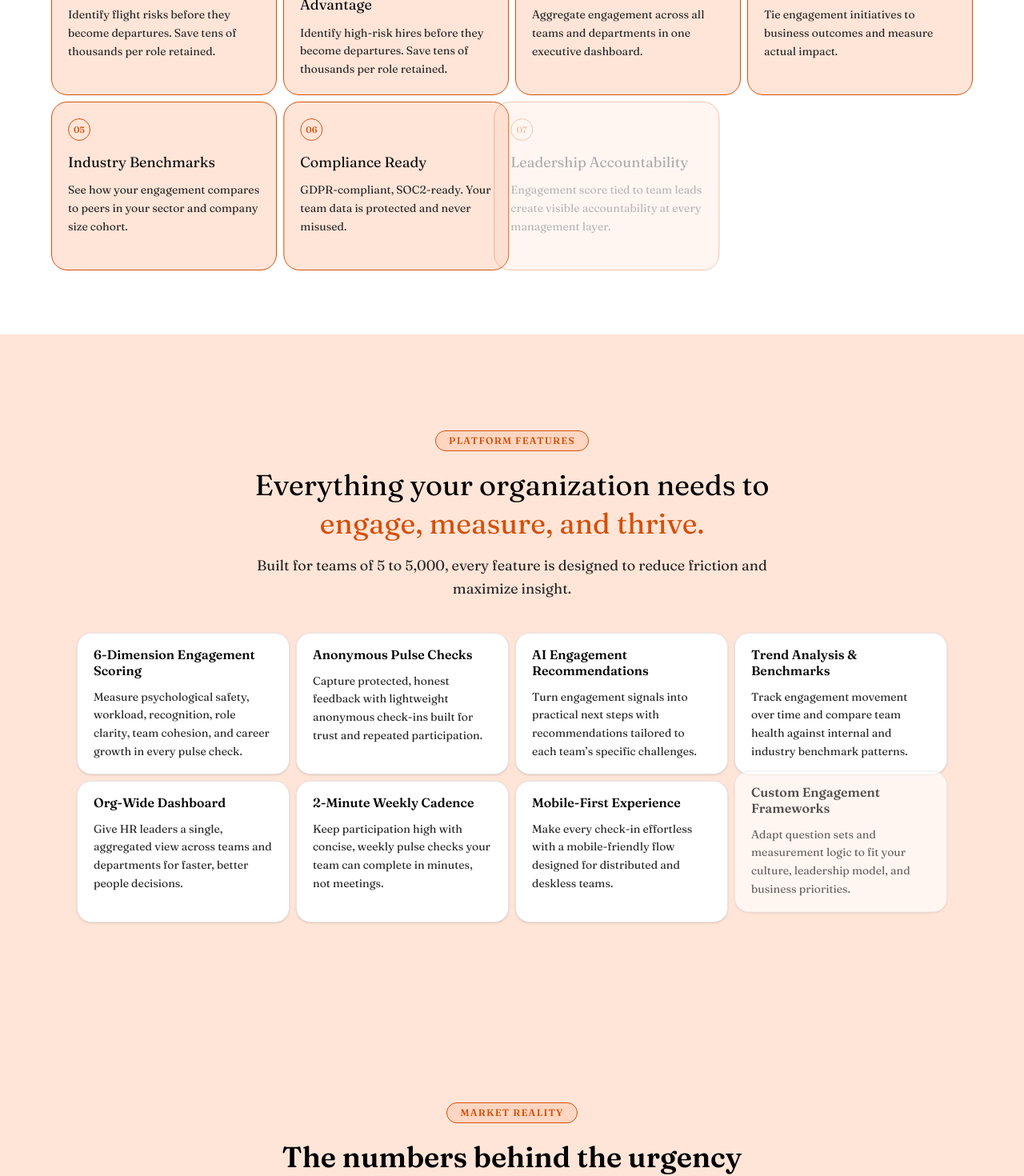
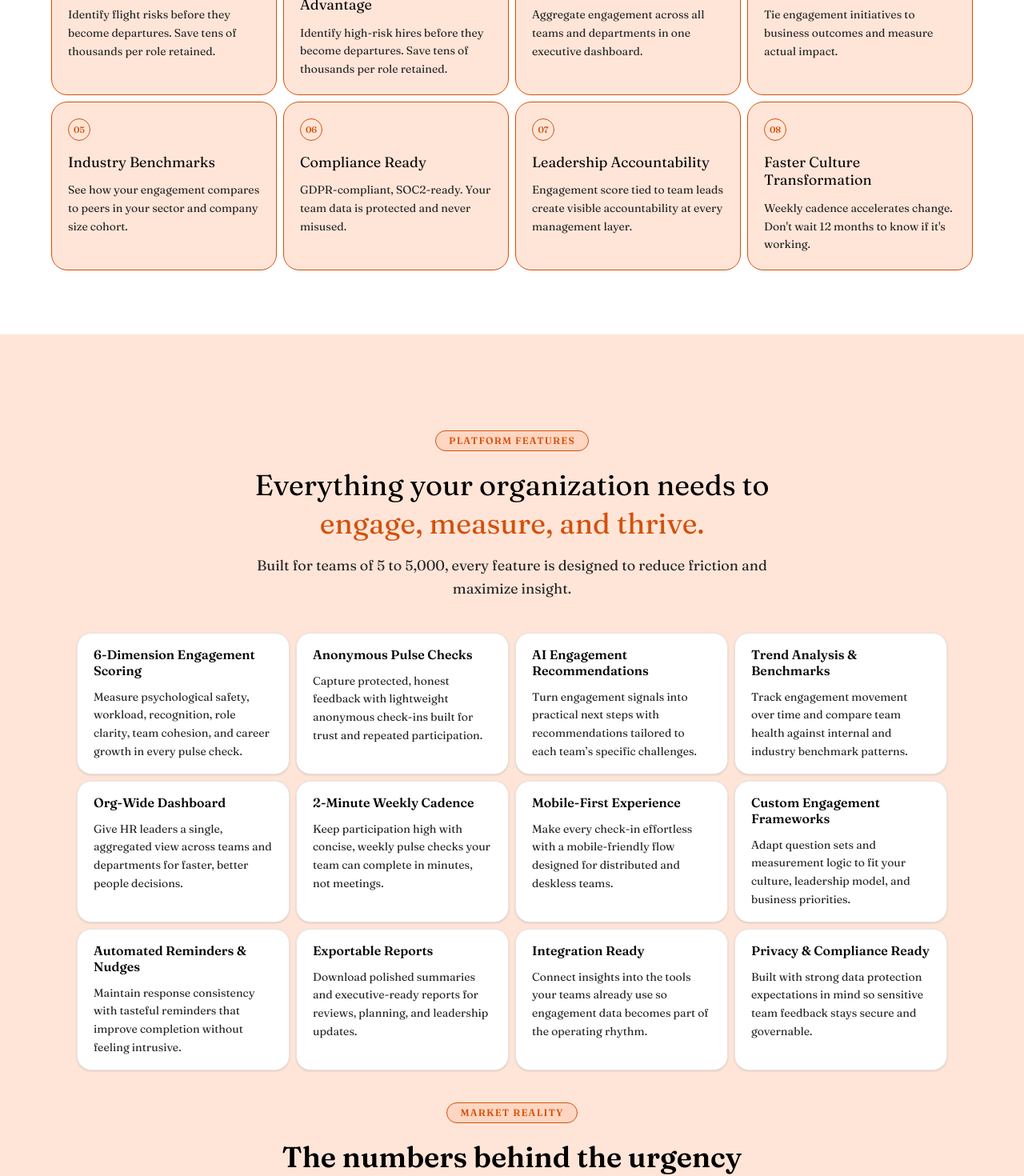
Before and after one commit to streetopsng/paige, a Next.js app: page / in a window 1280 px wide. Shown: the part 2760-4230 px from the top of the page at 80% size. Built offline with nearby package versions, Linux system fonts and the light colour scheme.

Commit message:
fixed delay

```diff
--- a/src/components/features-section.tsx
+++ b/src/components/features-section.tsx
@@ -113,7 +113,7 @@ const FeaturesSection = () => {
           {featureCards.map((feature, i) => (
             <ScrollReveal
               key={i}
-              delay={i > 1 ? i - 0.8 : i}
+              // delay={i > 1 ? i - 0.8 : i}
               direction={i % 3 == 0 ? "up" : "down"}
             >
               <article
@@ -147,7 +147,7 @@ const FeaturesSection = () => {
           {stats.map((stat, i) => (
             <ScrollReveal
               key={i}
-              delay={i > 1 ? i - 0.5 : i}
+              // delay={i > 1 ? i - 0.5 : i}
               direction={i % 3 == 0 ? "up" : "down"}
             >
               <div
--- a/src/components/landing-page/problem.tsx
+++ b/src/components/landing-page/problem.tsx
@@ -86,7 +86,7 @@ const ProblemSection = () => {
             <ScrollReveal
               key={card.label}
               variant="fade"
-              delay={index > 0 ? 1 - 0.7 : index}
+              // delay={index > 0 ? 1 - 0.7 : index}
               direction={index % 3 == 0 ? "right" : "left"}
             >
               <div
@@ -112,7 +112,7 @@ const ProblemSection = () => {
           {stats.map((stat, i) => (
             <ScrollReveal
               key={i}
-              delay={i > 0 ? 1 - 0.7 : i}
+              // delay={i > 0 ? 1 - 0.7 : i}
               direction={i % 3 == 0 ? "right" : "left"}
             >
               <div
--- a/src/components/landing-page/solution-section.tsx
+++ b/src/components/landing-page/solution-section.tsx
@@ -130,7 +130,7 @@ const SolutionSection = () => {
           {audienceCards.map((card, i) => (
             <ScrollReveal
               key={i}
-              delay={i > 1 ? i - 0.7 : i}
+              // delay={i > 1 ? i - 0.7 : i}
               direction={i % 2 == 0 ? "right" : "left"}
             >
               <article
@@ -198,7 +198,7 @@ const SolutionSection = () => {
           {valueCards.map((card, i) => (
             <ScrollReveal
               key={i}
-              delay={i > 0 ? i + 0.6 : i}
+              // delay={i > 0 ? i + 0.6 : i}
               direction={i % 2 == 0 ? "right" : "left"}
             >
               <article
```
